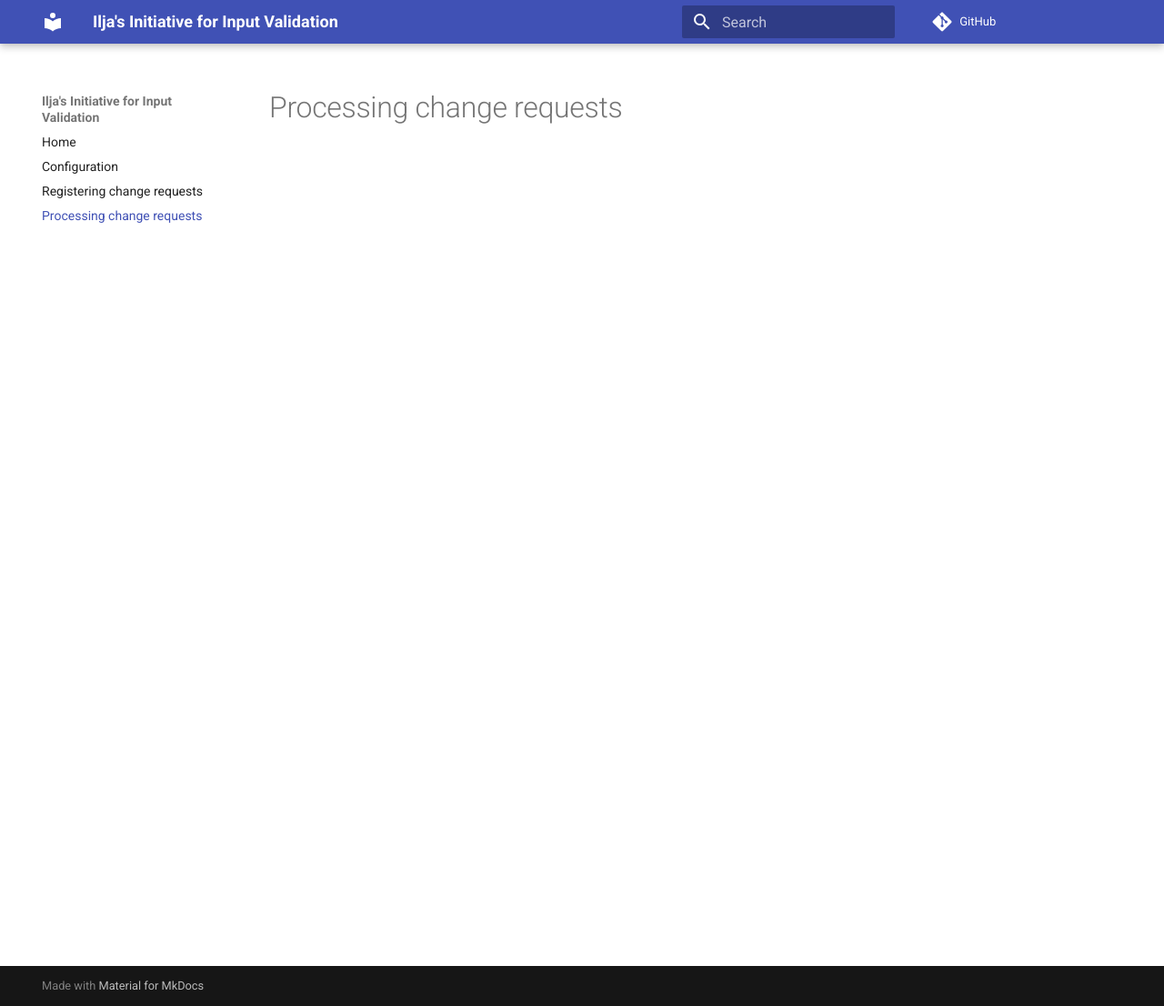
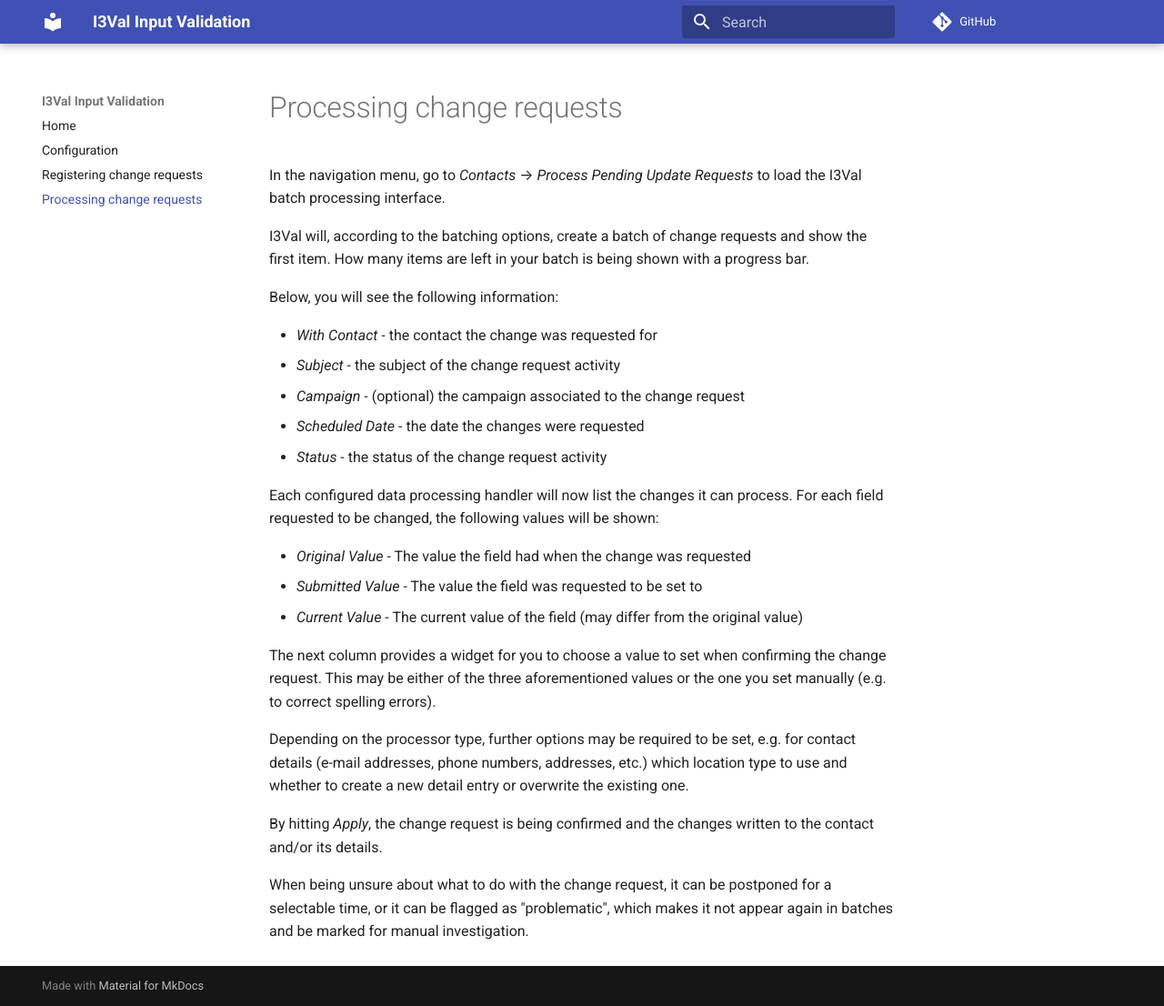
Before and after one commit to systopia/Contact-Update-Queue, an MkDocs documentation site: the page built from docs/processing-change-requests.md, in a window 1280 px wide and 1106 px high. Shown: the whole window at 91% size. Built offline with MkDocs 1.6.1 and Material for MkDocs 9.7.7, drawn with Linux system fonts in a browser that asks for light colours; comment, search, counter and statistics services are not loaded; old or Windows-style settings are respelled for this version of MkDocs.

Commit message:
[#11] (wip) Add documentation

```diff
--- a/docs/processing-change-requests.md
+++ b/docs/processing-change-requests.md
@@ -1 +1,41 @@
 # Processing change requests
+
+In the navigation menu, go to *Contacts* → *Process Pending Update Requests* to
+load the I3Val batch processing interface.
+
+I3Val will, according to the batching options, create a batch of change requests
+and show the first item. How many items are left in your batch is being shown
+with a progress bar.
+
+Below, you will see the following information:
+
+*   *With Contact* - the contact the change was requested for
+*   *Subject* - the subject of the change request activity
+*   *Campaign* - (optional) the campaign associated to the change request
+*   *Scheduled Date* - the date the changes were requested
+*   *Status* - the status of the change request activity
+
+Each configured data processing handler will now list the changes it can
+process. For each field requested to be changed, the following values will be
+shown:
+
+*   *Original Value* - The value the field had when the change was requested
+*   *Submitted Value* - The value the field was requested to be set to
+*   *Current Value* - The current value of the field (may differ from the
+    original value)
+
+The next column provides a widget for you to choose a value to set when
+confirming the change request. This may be either of the three aforementioned
+values or the one you set manually (e.g. to correct spelling errors).
+
+Depending on the processor type, further options may be required to be set, e.g.
+for contact details (e-mail addresses, phone numbers, addresses, etc.) which
+location type to use and whether to create a new detail entry or overwrite the
+existing one.
+
+By hitting *Apply*, the change request is being confirmed and the changes
+written to the contact and/or its details.
+
+When being unsure about what to do with the change request, it can be postponed
+for a selectable time, or it can be flagged as "problematic", which makes it not
+appear again in batches and be marked for manual investigation.
--- a/mkdocs.yml
+++ b/mkdocs.yml
@@ -1,4 +1,4 @@
-site_name: Ilja's Initiative for Input Validation
+site_name: I3Val Input Validation
 repo_url: https://github.com/systopia/be.aivl.i3val
 theme: material
 
```
Also changed, not shown: docs/configuration.md (+18 -1 lines), docs/index.md (+1 -1 lines).
